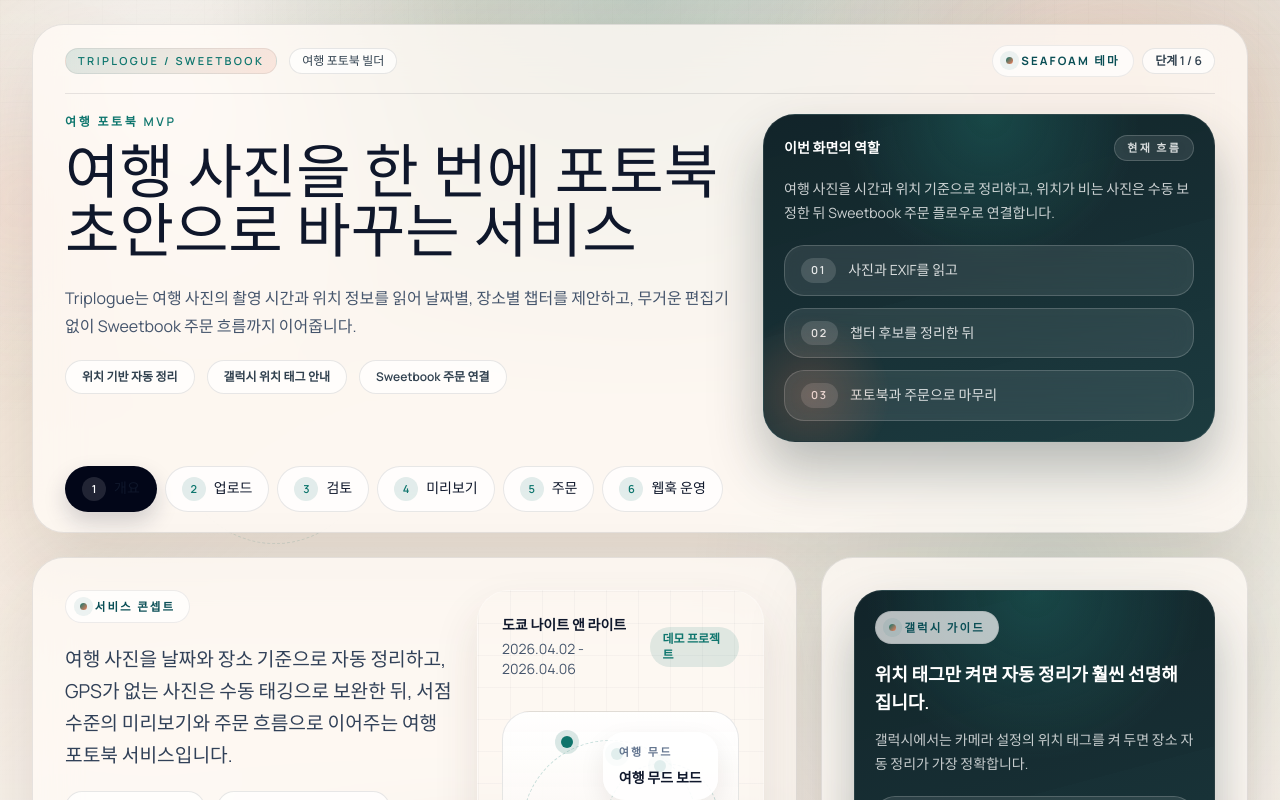
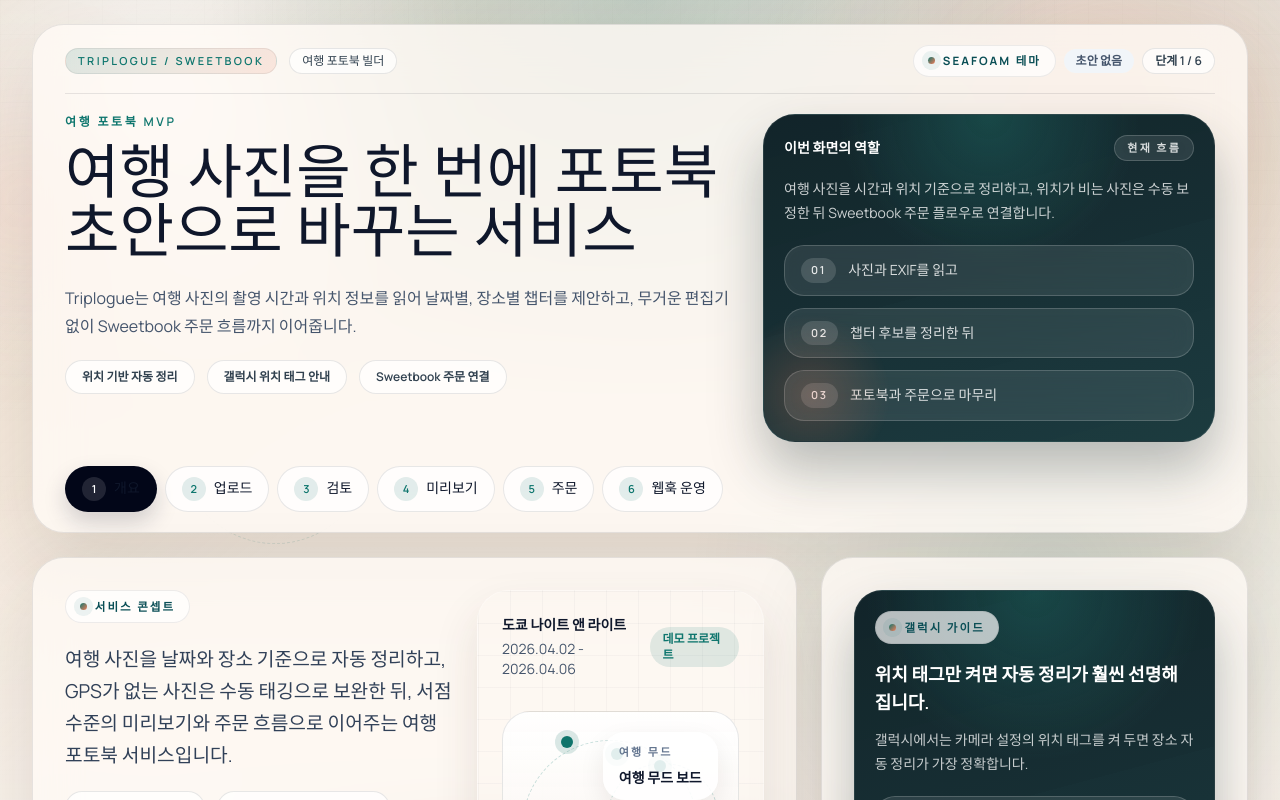
Before and after one commit to Fharena/sweet_book_fharena, a Next.js app: page / in a window 1280 px wide. Shown: the top 800 px of the page. Built offline with nearby package versions, Linux system fonts and the light colour scheme.

Commit message:
feat: 전역 헤더에 여행 세션 상태 표시

```diff
--- a/src/components/app-shell.tsx
+++ b/src/components/app-shell.tsx
@@ -4,7 +4,9 @@ import Link from "next/link";
 import { usePathname } from "next/navigation";
 import type { ReactNode } from "react";
 
+import { isDemoTripDraft } from "@/lib/demo-trip-draft";
 import { navSteps } from "@/lib/mock-trip";
+import { useTripDraft } from "@/lib/use-trip-draft";
 
 type AppShellProps = {
   eyebrow: string;
@@ -22,8 +24,32 @@ export function AppShell({
   aside,
 }: AppShellProps) {
   const pathname = usePathname();
+  const { draft } = useTripDraft();
   const activeStepIndex = navSteps.findIndex((step) => step.href === pathname);
   const activeStep = activeStepIndex >= 0 ? activeStepIndex + 1 : 1;
+  const isDemoSession = isDemoTripDraft(draft);
+  const sessionBadgeLabel = draft
+    ? isDemoSession
+      ? "샘플 초안 세션"
+      : "실사진 draft 세션"
+    : "초안 없음";
+  const sessionBadgeClassName = draft
+    ? isDemoSession
+      ? "bg-[var(--accent-secondary-soft)] text-[var(--accent-secondary)]"
+      : "bg-[var(--accent-soft)] text-[var(--accent)]"
+    : "bg-slate-100 text-slate-600";
+  const workflowChips = draft
+    ? [
+        isDemoSession ? "샘플 초안 이어보기" : `${draft.tripName} draft 활성`,
+        "갤럭시 위치 태그 안내",
+        "Sweetbook 주문 연결",
+      ]
+    : ["위치 기반 자동 정리", "갤럭시 위치 태그 안내", "Sweetbook 주문 연결"];
+  const flowSummary = draft
+    ? isDemoSession
+      ? `${draft.tripName} 샘플 초안을 기준으로 검토, 미리보기, 주문, 웹훅 운영 흐름이 이어지고 있습니다.`
+      : `${draft.tripName} 여행 초안이 현재 세션에 저장돼 있어 다음 단계까지 같은 흐름으로 이어집니다.`
+    : "여행 사진을 시간과 위치 기준으로 정리하고, 위치가 비는 사진은 수동 보정한 뒤 Sweetbook 주문 플로우로 연결합니다.";
 
   return (
     <div className="relative min-h-screen overflow-hidden px-4 py-6 text-slate-900 sm:px-6 lg:px-8">
@@ -47,6 +73,11 @@ export function AppShell({
 
             <div className="flex flex-wrap items-center gap-2 text-xs text-[var(--ink-soft)]">
               <span className="section-kicker">Seafoam 테마</span>
+              <span
+                className={`rounded-full px-3 py-1 font-semibold ${sessionBadgeClassName}`}
+              >
+                {sessionBadgeLabel}
+              </span>
               <span className="rounded-full border border-[var(--line)] bg-white/70 px-3 py-1 font-semibold">
                 단계 {activeStep} / {navSteps.length}
               </span>
@@ -66,11 +97,7 @@ export function AppShell({
               </div>
 
               <div className="flex flex-wrap gap-3">
-                {[
-                  "위치 기반 자동 정리",
-                  "갤럭시 위치 태그 안내",
-                  "Sweetbook 주문 연결",
-                ].map((item) => (
+                {workflowChips.map((item) => (
                   <span
                     key={item}
                     className="rounded-full border border-[var(--line)] bg-white/72 px-4 py-2 text-xs font-semibold text-[var(--ink-soft)]"
@@ -90,7 +117,7 @@ export function AppShell({
               </div>
 
               <p className="mt-4 text-sm leading-6 text-white/78">
-                여행 사진을 시간과 위치 기준으로 정리하고, 위치가 비는 사진은 수동 보정한 뒤 Sweetbook 주문 플로우로 연결합니다.
+                {flowSummary}
               </p>
 
               <div className="mt-5 grid gap-3">
```
